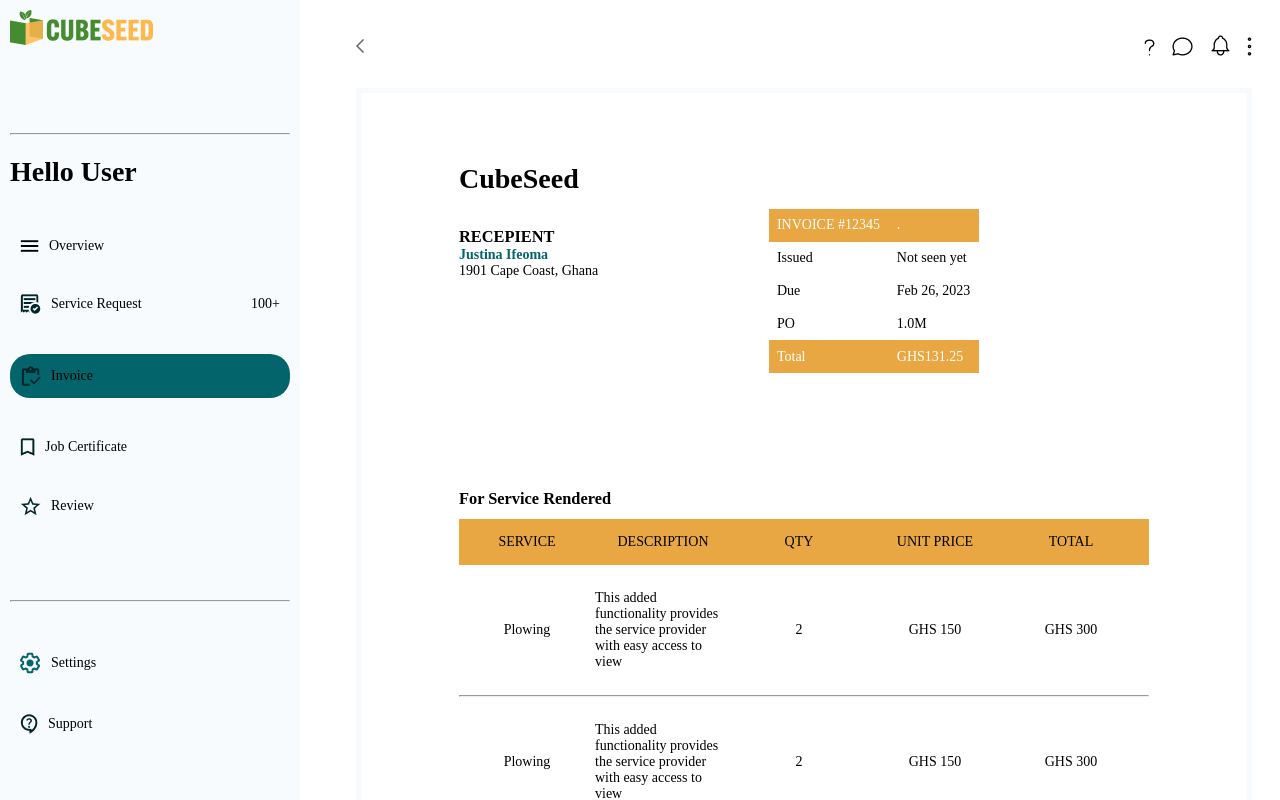
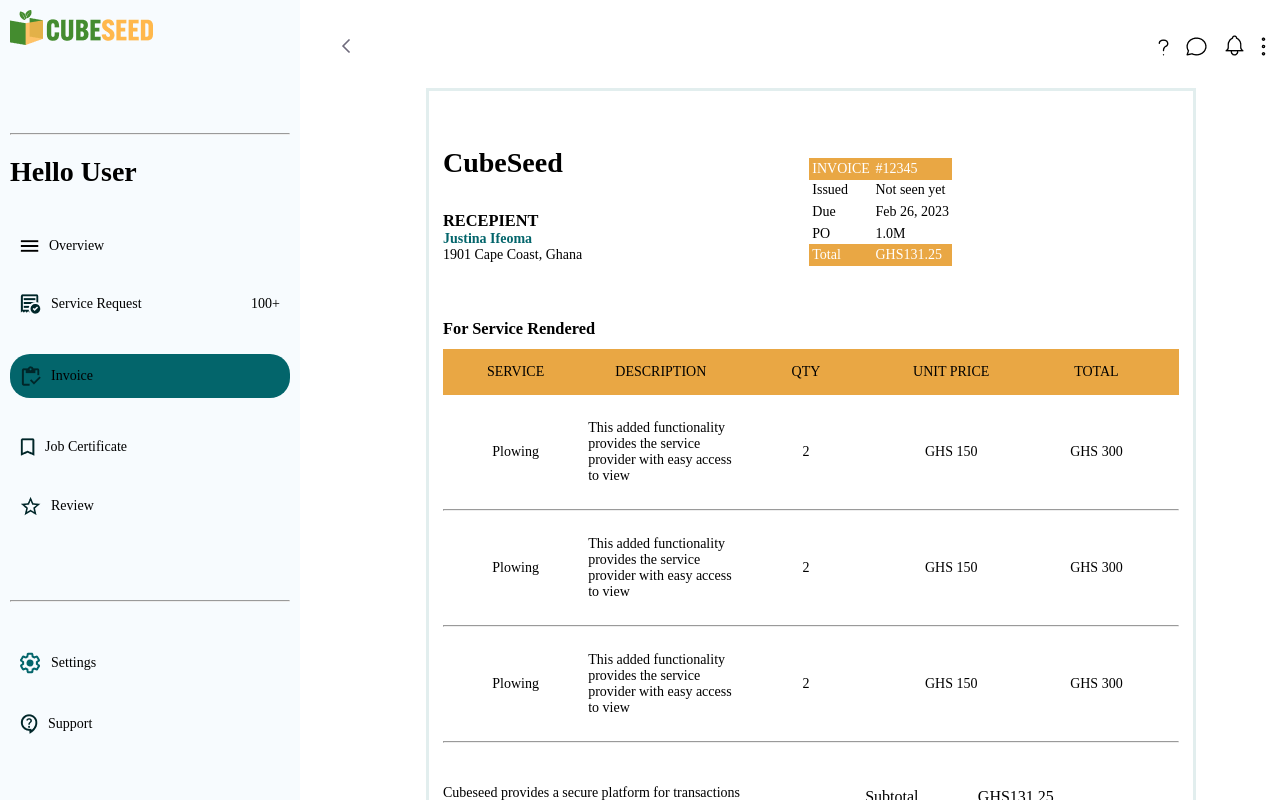
Before and after one commit to oveizon/Service-user-group, a Next.js app: page /invoice in a window 1280 px wide. Shown: the top 800 px of the page. Built offline with nearby package versions, Linux system fonts and the light colour scheme.

Commit message:
style fix

```diff
--- a/pages/invoice.tsx
+++ b/pages/invoice.tsx
@@ -5,7 +5,7 @@
 import Footer from "@/components/Footer";
 
 interface ServiceRend {
-  [key: string]: string;
+  [key: string]: any;
 }
 
 const ServiceRend = () => {
@@ -17,7 +17,7 @@
       quantity: "2",
       unitPrice: "GHS 150",
       total: "GHS 300",
-      id: "1",
+      id: 1,
     },
     {
       service: "Plowing",
@@ -26,7 +26,7 @@
       quantity: "2",
       unitPrice: "GHS 150",
       total: "GHS 300",
-      id: "2",
+      id: 2,
     },
     {
       service: "Plowing",
@@ -35,7 +35,7 @@
       quantity: "2",
       unitPrice: "GHS 150",
       total: "GHS 300",
-      id: "3",
+      id: 3,
     },
   ];
 
@@ -55,14 +55,14 @@
           </div>
           <div className={invoice.spreadmini}>
             <div>
-              <p className={invoice.highlight}>INVOICE #12345</p>
+              <p className={invoice.highlight}>INVOICE </p>
               <p>Issued</p>
               <p>Due</p>
               <p>PO</p>
               <p className={invoice.highlight}>Total</p>
             </div>
             <div>
-              <p className={invoice.highlight}>.</p>
+              <p className={invoice.highlight}>#12345</p>
               <p>Not seen yet</p>
               <p>Feb 26, 2023</p>
               <p>1.0M</p>
@@ -116,7 +116,7 @@
               <hr />
               <p>Total</p>
               <hr />
-              <p>Account Balance</p>
+              <p>Account balance</p>
               <hr />
             </div>
             <div>
--- a/styles/Certificate.module.scss
+++ b/styles/Certificate.module.scss
@@ -1,72 +1,82 @@
-<<<<<<< HEAD
 @import "_mixins.scss";
 
-.box{
-
-    display: block;
-    background-color: #57A188;
-    color: var(--primary-white);
-    padding: 1rem;
-    margin: 0rem;
-    margin-left: 10rem;
-    margin-top: 3rem;
-    border-radius: 1rem 1rem;
-    width: 60%;
-    height:fit-content;
-
-}
-
-.flex{
-    display: flex;
-    margin: auto;
-    justify-content: space-between;
-}
-.click{
-    padding: 5rem;
-    border: 1rem solid var(--primary-white);
-    width: max-content;
-=======
 .cert {
   padding: 0 2rem;
 }
+
+.position{
+    padding-top: 8rem;
+    padding-bottom: 6rem;
+}
+
 .box {
   display: block;
   background-color: rgb(64, 155, 132);
   color: var(--primary-white);
   padding: 1rem;
-  margin: 0rem;
   margin-left: 10rem;
-  margin-top: 3rem;
+  margin-top: 2rem;
   border-radius: 1rem 1rem;
-  align-items: center;
   width: 60%;
-  height: fit-content;
 }
 
 .flex {
-  display: flex;
-  margin: auto;
-}
-.click {
-  padding: 5rem;
-  border-color: var(--primary-white);
-  border: 1px;
->>>>>>> e2a9665dbf87a0b96ee45ebd1960e420505a82ab
+  @include flexlayout;
+  padding-top: 1rem;
+  padding-bottom: 1rem;
+
+  //justify-content:left;
 }
 
-.tic {
+.size{
+    height: 2.5rem;
+    width: 8rem;
+}
+
+.click {
+
+  border: 1px solid var(--primary-white);
+  width: 13rem;
+  height:3.5rem;
+  text-align: center;
+
+  h2{
+    padding: 1rem;
+    font-weight: normal;
+  }
+
+}
+
+.title {
   color: rgb(78, 155, 145);
 }
 
-<<<<<<< HEAD
-.tics{
-    color: rgb(21, 105, 94);
-    font-weight: bolder;
-}
-
-=======
-.tics {
+.name {
   color: rgb(21, 105, 94);
   font-weight: bolder;
 }
->>>>>>> e2a9665dbf87a0b96ee45ebd1960e420505a82ab
+
+.topic{
+    color: rgb(78, 155, 145);
+    text-align:center;
+    padding: 1rem;
+}
+
+.container{
+    display: block;
+    border: 3px solid rgb(15, 87, 69);
+    height: fit-content;
+    padding: 1rem;
+    width: fit-content;
+    margin: auto;
+
+    p{
+        padding: 0.3rem 0rem;
+        color: black;
+    }
+}
+
+.shift{
+    padding-right: 4vw;
+    color: rgb(78, 155, 145);
+}
--- a/styles/Invoice.module.scss
+++ b/styles/Invoice.module.scss
@@ -1,14 +1,15 @@
 @import "_mixins.scss";
 
 .invoice {
-  padding: 2rem;
+  padding: 1rem;
   padding-top: 0rem;
+
 }
 
 .spreadmain {
   @include flexlayout;
-  padding-top: 5rem;
-  padding-bottom: 5rem;
+  padding-top: 3rem;
+  padding-bottom: 3rem;
 
   .h1 {
     font-weight: bold;
@@ -19,16 +20,16 @@
   @include flexlayout;
 
   p {
-    padding: 0.6rem;
+    padding: 0.2rem;
   }
 }
 
 .spread {
   @include flexlayout;
   p {
-    padding: 0.6rem;
+    padding: 0.2rem;
   }
-  font-size: medium;
+  font-size:medium;
 }
 
 .name {
@@ -42,14 +43,15 @@
 }
 
 .boderline {
-  margin-top: 0rem;
-  margin-bottom: 2rem;
-  border: thick, solid, var(--light-blue);
-  padding: 7rem;
-  padding-top: 0rem;
-  padding-bottom: 0rem;
+
+   border: 3px solid  #e2eeee;
+   height: fit-content;
+   padding: 1rem;
+   width: fit-content;
+   margin-left: 6rem;
+   margin-right: 5rem;
 }
 
 .up {
-  margin-bottom: 10rem;
+  margin-bottom: 1rem;
 }
```
Also changed, not shown: pages/certificate.tsx (+9 -38 lines), pages/certificate/[view].tsx (+29 -26 lines).
